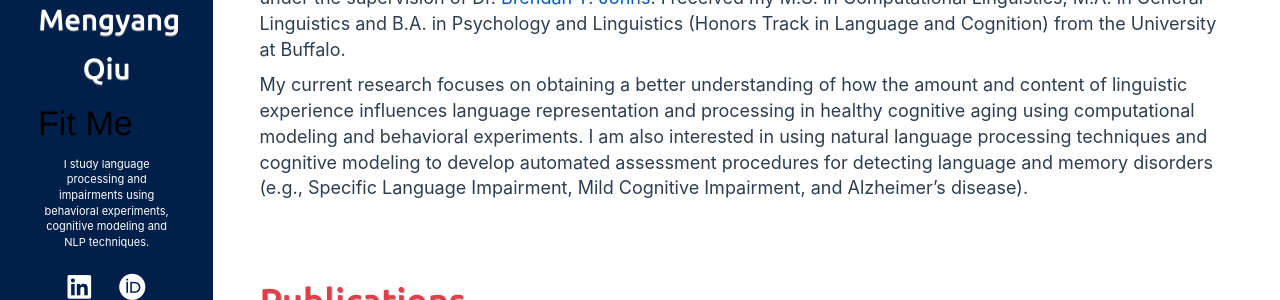
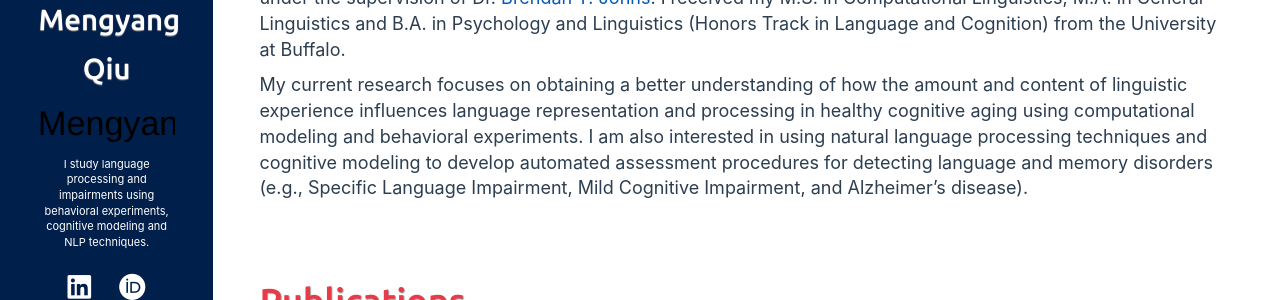
Before and after one commit to mengyangq/mengyangq.github.io, a Jekyll site: the page built from index.html, in a window 1280 px wide. Shown: the part 172-472 px from the top of the page. Built offline with Jekyll 4.4.1, drawn with Linux system fonts in a browser that asks for light colours; nearby versions of some CDN libraries; a style sheet for code colours, icons or effects is not loaded.

Commit message:
Sun Oct 11 23:59:16 EDT 2020

```diff
--- a/_includes/sidebar.html
+++ b/_includes/sidebar.html
@@ -19,7 +19,7 @@
 
 <div class="sidebar-header" role="banner">
   <svg viewBox="0 0 56 18">
-    <text x="0" y="15">Fit Me</text>
+    <text x="0" y="15">Mengyang Qiu</text>
   </svg>
 </div>
 
```
